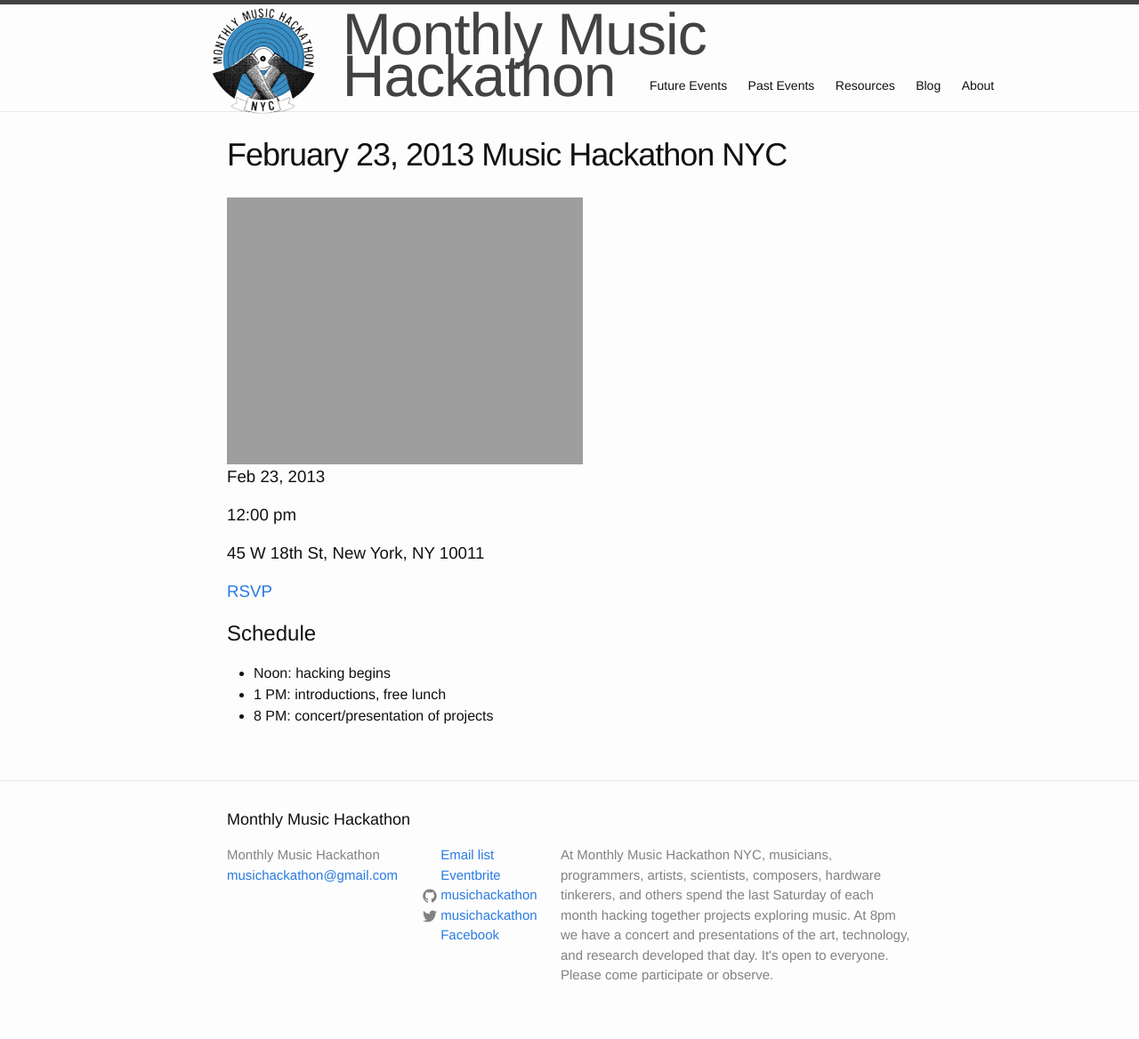
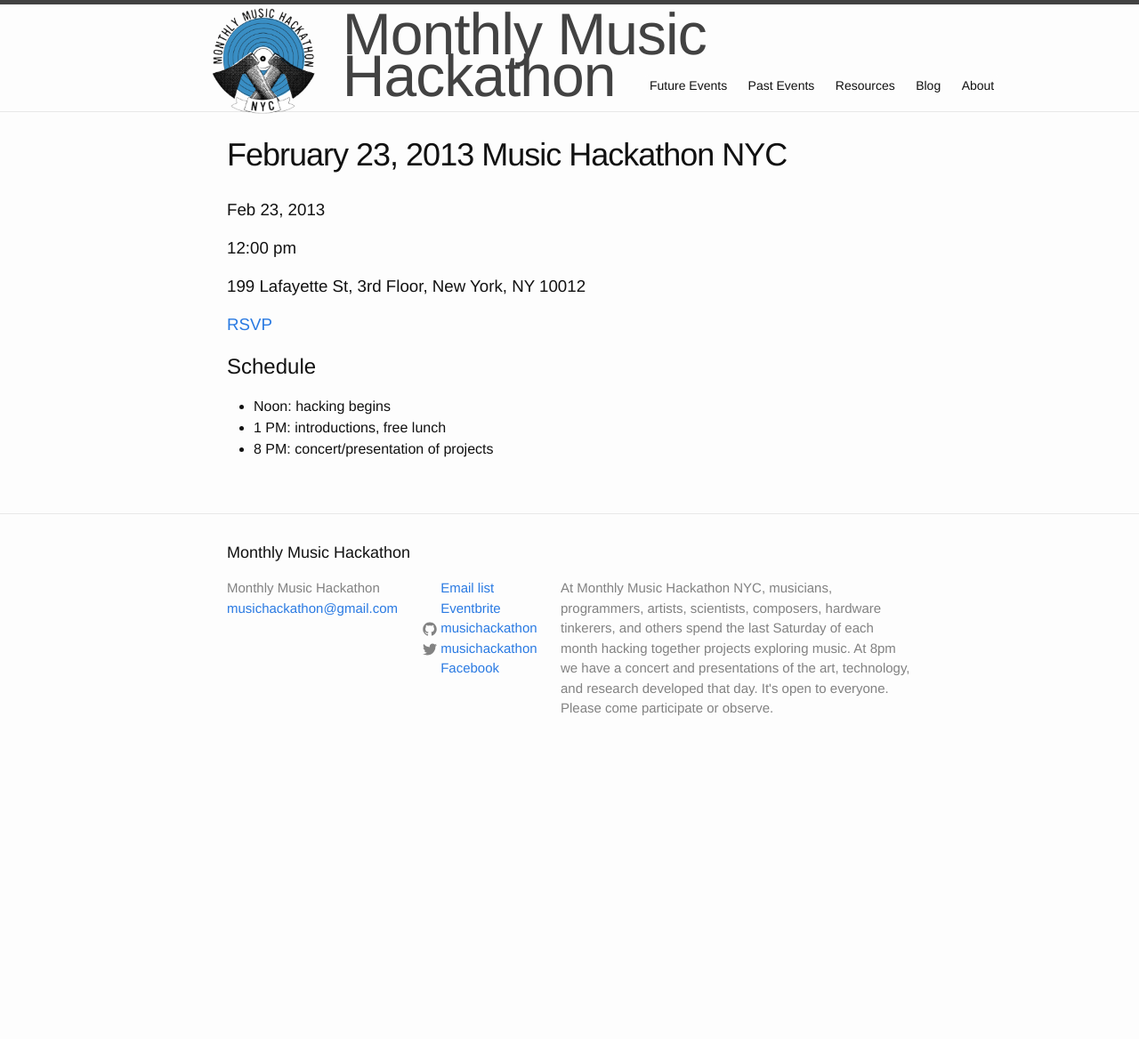
Before and after one commit to musichackathon/mmh_jekyll, a Jekyll site: the page built from _events/2013-02-23.md, in a window 1280 px wide. Shown: the whole page at 89% size. Built offline with Jekyll 4.4.1, drawn with Linux system fonts in a browser that asks for light colours; after the commit the page ends 900 px from its top, so only the background shows below that.

```diff
--- a/_events/2013-02-23.md
+++ b/_events/2013-02-23.md
@@ -1,9 +1,8 @@
 ---
 title: "February 23, 2013 Music Hackathon NYC"
 date: 2013-02-23 12:00pm
-address: "45 W 18th St, New York, NY 10011"
+address: "199 Lafayette St, 3rd Floor, New York, NY 10012"
 rsvp: "http://monthlymusichackathonnyc.eventbrite.com/"
-image: "199 Lafayette St, 3rd Floor, New York, NY 10012"
 ---
 
 # Schedule
```
